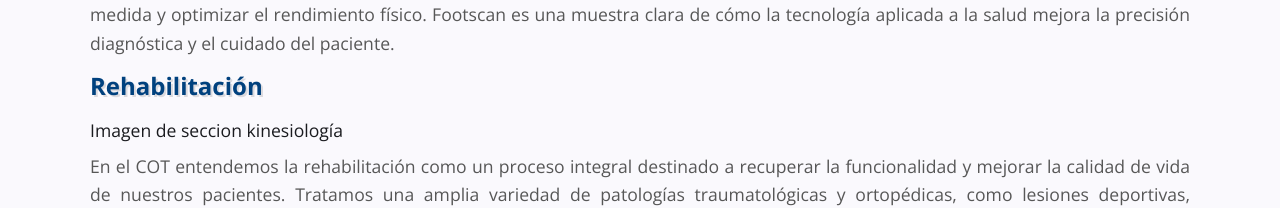
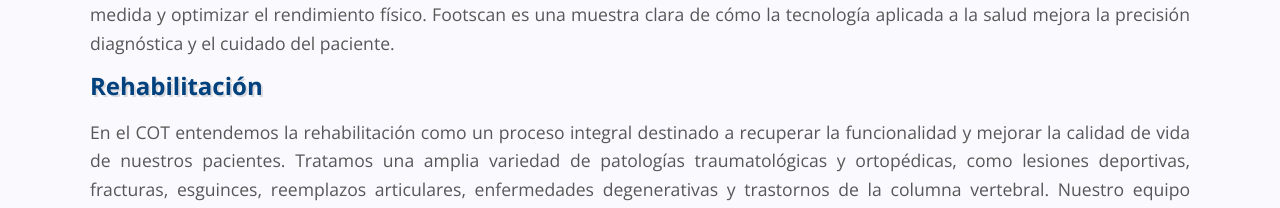
Before and after one commit to leogilardi6/cot, an Angular app: page /institucional in a window 1280 px wide. Shown: the part 2106-2314 px from the top of the page. Built offline with nearby package versions, Linux system fonts and the light colour scheme.

Commit message:
Removemos texto con referencia a imagen

```diff
--- a/src/app/pages/quienes-somos/quienes-somos.html
+++ b/src/app/pages/quienes-somos/quienes-somos.html
@@ -103,7 +103,7 @@
     </section>
     <section class="info-section">
       <h2 class="cot-title information__title with-shadow">Rehabilitación</h2>
-      <div>Imagen de seccion kinesiología</div>
+      <!-- <div>Imagen de seccion kinesiología</div> -->
       <div class="information__content">
         En el COT entendemos la rehabilitación como un proceso integral destinado a recuperar la
         funcionalidad y mejorar la calidad de vida de nuestros pacientes. Tratamos una amplia
```
